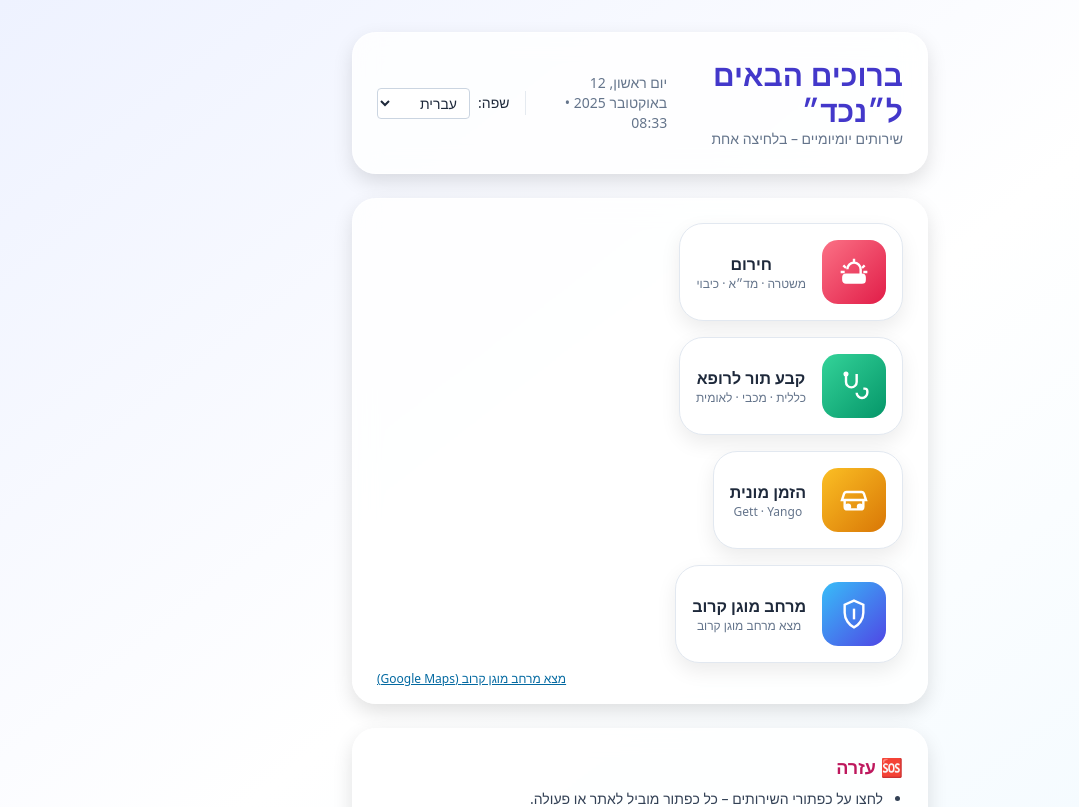
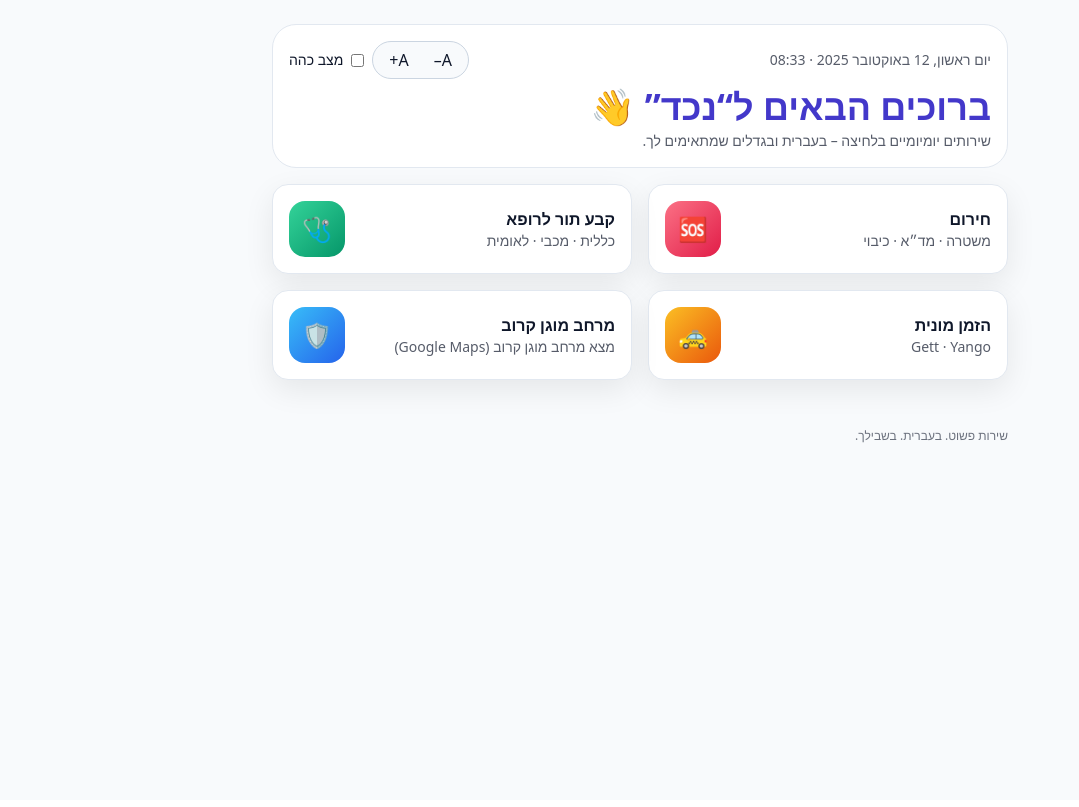
Before and after one commit to cutimuffin/Neched, a React (Create React App) app: page / in a window 1280 px wide. Shown: the top 807 px of the page, without its empty margins (0-1079 px from the left). Built offline with nearby package versions, Linux system fonts and the light colour scheme.

Commit message:
Update Home.js

```diff
--- a/src/Home.js
+++ b/src/Home.js
@@ -1,189 +1,226 @@
 import React, { useEffect, useState } from "react";
-import { useTranslation } from "react-i18next";
-
-const IconSiren = () => (
-  <svg viewBox="0 0 24 24" className="w-8 h-8" fill="none" stroke="currentColor" strokeWidth="1.8">
-    <path d="M7 10a5 5 0 1 1 10 0v4" />
-    <rect x="4" y="14" width="16" height="6" rx="2" className="fill-current" />
-    <path d="M12 2v3M4 7l2 2M20 7l-2 2M2 12h3M22 12h-3" />
-  </svg>
-);
-const IconStetho = () => (
-  <svg viewBox="0 0 24 24" className="w-8 h-8" fill="none" stroke="currentColor" strokeWidth="1.8">
-    <path d="M6 3v6a4 4 0 1 0 8 0V3" />
-    <path d="M14 17a4 4 0 0 0 8 0v-1a2 2 0 0 0-2-2h-1" />
-    <circle cx="6" cy="3" r="1" className="fill-current" />
-  </svg>
-);
-const IconTaxi = () => (
-  <svg viewBox="0 0 24 24" className="w-8 h-8" fill="none" stroke="currentColor" strokeWidth="1.8">
-    <path d="M3 12h18l-1.5-4.5A2 2 0 0 0 17.6 6H6.4a2 2 0 0 0-1.9 1.5L3 12Z" />
-    <path d="M5 12v5a2 2 0 0 0 2 2h10a2 2 0 0 0 2-2v-5" />
-    <circle cx="7.5" cy="17" r="1.5" className="fill-current" />
-    <circle cx="16.5" cy="17" r="1.5" className="fill-current" />
-  </svg>
-);
-const IconShield = () => (
-  <svg viewBox="0 0 24 24" className="w-8 h-8" fill="none" stroke="currentColor" strokeWidth="1.8">
-    <path d="M12 2l7 3v6c0 5-3.5 9.5-7 11-3.5-1.5-7-6-7-11V5l7-3z" />
-    <path d="M12 8v8" />
-  </svg>
-);
 
 export default function Home() {
-  const { t, i18n } = useTranslation();
-  const [lang, setLang] = useState(i18n.language || "he");
+  // תפריטים
+  const [showEmergency, setShowEmergency] = useState(false);
+  const [showKupot, setShowKupot] = useState(false);
+  const [showTaxi, setShowTaxi] = useState(false);
 
-  const [openMenu, setOpenMenu] = useState(null);
-  const [showSettings, setShowSettings] = useState(false);
+  // מצב כהה + סקייל טקסט
   const [darkMode, setDarkMode] = useState(false);
-  const [largeText, setLargeText] = useState(false);
+  const [fontScale, setFontScale] = useState(0); // 0=רגיל, 1=גדול, 2=ענק
+
+  // שעה/תאריך
   const [clock, setClock] = useState("");
 
+  // טעינת העדפות
   useEffect(() => {
-    const savedPrefs = JSON.parse(localStorage.getItem("prefs") || "{}");
-    if (typeof savedPrefs.darkMode === "boolean") setDarkMode(savedPrefs.darkMode);
-    if (typeof savedPrefs.largeText === "boolean") setLargeText(savedPrefs.largeText);
+    const saved = JSON.parse(localStorage.getItem("prefs") || "{}");
+    if (typeof saved.darkMode === "boolean") setDarkMode(saved.darkMode);
 
-    const savedLang = localStorage.getItem("lang");
-    if (savedLang) {
-      setLang(savedLang);
-      i18n.changeLanguage(savedLang);
-    }
+    const savedScale = Number(localStorage.getItem("fontScale"));
+    if (!Number.isNaN(savedScale)) setFontScale(Math.min(2, Math.max(0, savedScale)));
 
-    const updateClock = () => {
+    const tick = () => {
       const now = new Date();
-      const time = now.toLocaleTimeString(lang === "he" ? "he-IL" : "en-GB", { hour: "2-digit", minute: "2-digit" });
-      const date = now.toLocaleDateString(lang === "he" ? "he-IL" : "en-GB", { weekday: "long", year: "numeric", month: "long", day: "numeric" });
-      setClock(`${date} • ${time}`);
+      const time = now.toLocaleTimeString("he-IL", { hour: "2-digit", minute: "2-digit" });
+      const date = now.toLocaleDateString("he-IL", {
+        weekday: "long",
+        year: "numeric",
+        month: "long",
+        day: "numeric",
+      });
+      setClock(`${date} · ${time}`);
     };
-    updateClock();
-    const interval = setInterval(updateClock, 60000);
-    return () => clearInterval(interval);
-  }, [i18n, lang]);
+    tick();
+    const id = setInterval(tick, 60_000);
+    return () => clearInterval(id);
+  }, []);
 
-  useEffect(() => {
-    const rtl = lang === "he";
-    document.documentElement.setAttribute("dir", rtl ? "rtl" : "ltr");
-    document.documentElement.setAttribute("lang", lang);
-  }, [lang]);
-
-  const saveSettings = () => {
-    localStorage.setItem("prefs", JSON.stringify({ darkMode, largeText }));
-    setShowSettings(false);
+  // שמירת העדפות
+  const persistPrefs = (next = {}) => {
+    const current = JSON.parse(localStorage.getItem("prefs") || "{}");
+    localStorage.setItem("prefs", JSON.stringify({ ...current, ...next }));
   };
 
+  const changeScale = (delta) => {
+    setFontScale((prev) => {
+      const next = Math.min(2, Math.max(0, prev + delta));
+      localStorage.setItem("fontScale", String(next));
+      return next;
+    });
+  };
+
+  // מחלקות נושא/טקסט
+  const theme = darkMode ? "bg-slate-950 text-slate-100" : "bg-slate-50 text-slate-900";
+  const scaleClass = ["text-base", "text-lg", "text-xl"][fontScale];
+
+  // קופות + מוניות
   const kupot = [
     { name: "כללית", url: "https://e-services.clalit.co.il/onlinewebquick/%D7%96%D7%9E%D7%9F_%D7%AA%D7%95%D7%A8" },
     { name: "מכבי", url: "https://www.maccabi4u.co.il/14-he/Maccabi.aspx" },
-    { name: "לאומית", url: "https://home.leumit.co.il/" }
+    { name: "לאומית", url: "https://home.leumit.co.il/" },
+  ];
+  const taxiApps = [
+    { name: "Gett", url: "https://gett.com/il/" },
+    { name: "Yango", url: "https://yango.com/he_il/" },
   ];
 
-  const taxiApps = [
-    { name: "Gett", url: "https://gett.com/il/" },
-    { name: "Yango", url: "https://yango.com/he_il/" }
-  ];
+  // קומפוננטת אריח
+  const Card = ({ children }) => (
+    <div
+      className={`relative select-none rounded-2xl shadow-[0_10px_30px_rgba(0,0,0,0.08)] border ${
+        darkMode ? "bg-slate-900/70 border-white/10" : "bg-white border-slate-200"
+      } p-4 flex items-center justify-between`}
+    >
+      {children}
+    </div>
+  );
 
-  const main = `min-h-screen flex flex-col items-center px-4 py-8 gap-6 text-right ${
-    darkMode ? "bg-gradient-to-br from-slate-900 via-slate-950 to-black text-white" : "bg-gradient-to-br from-indigo-50 via-white to-sky-50 text-slate-800"
-  } ${largeText ? "text-xl" : "text-base"}`;
+  const iosIcon = (gradFrom, gradTo, emoji) => (
+    <div
+      className={`grid place-items-center w-14 h-14 rounded-2xl text-white bg-gradient-to-br ${gradFrom} ${gradTo}`}
+      aria-hidden="true"
+    >
+      <span className="text-2xl">{emoji}</span>
+    </div>
+  );
 
-  const card = `${darkMode ? "bg-white/10" : "bg-white/80"} backdrop-blur-md w-full max-w-xl rounded-[24px] shadow-[0_8px_20px_rgba(0,0,0,0.12)] p-6 border ${
-    darkMode ? "border-white/10" : "border-white/60"
+  const menuBox = `absolute top-full right-0 mt-2 w-full rounded-xl border shadow-lg z-50 ${
+    darkMode ? "bg-slate-800/95 border-white/10 text-slate-100" : "bg-white border-slate-200 text-slate-800"
   }`;
 
-  const iosTileBase = `${darkMode ? "bg-white/10" : "bg-white"} flex items-center gap-4 rounded-[24px] p-4 shadow-[0_8px_20px_rgba(0,0,0,0.08)] border ${
-    darkMode ? "border-white/10" : "border-slate-200"
-  }`;
+  return (
+    <div className={`min-h-screen ${theme} ${scaleClass} antialiased`}>
+      {/* כותרת עליונה */}
+      <header
+        className={`mx-auto max-w-3xl px-4 pt-6 pb-4`}
+      >
+        <div
+          className={`rounded-3xl p-4 border ${
+            darkMode ? "bg-slate-900/70 border-white/10" : "bg-white border-slate-200"
+          }`}
+        >
+          <div className="flex items-center justify-between gap-3">
+            <div className="text-sm opacity-70">{clock}</div>
 
-  const iosIconWrap = (from, to) => `w-16 h-16 rounded-2xl text-white grid place-items-center bg-gradient-to-br ${from} ${to}`;
-  const menuDown = `absolute top-full right-0 mt-2 rounded-xl shadow-lg border w-full z-50 ${darkMode ? "bg-slate-800/95 border-white/10" : "bg-white border-slate-200"}`;
-  const menuUp   = `absolute bottom-full right-0 mb-2 rounded-xl shadow-lg border w-full z-50 ${darkMode ? "bg-slate-800/95 border-white/10" : "bg-white border-slate-200"}`;
+            <div className="flex items-center gap-2">
+              {/* A-/A+ */}
+              <div
+                className={`flex items-center gap-1 rounded-full px-2 py-1 border ${
+                  darkMode ? "border-white/15 bg-white/5" : "border-slate-300 bg-slate-50"
+                }`}
+                aria-label="בקרת גודל טקסט"
+              >
+                <button
+                  onClick={() => changeScale(-1)}
+                  className="px-2 py-0.5 rounded-md"
+                  aria-label="הקטנת טקסט"
+                  disabled={fontScale === 0}
+                  title="A–"
+                >
+                  A–
+                </button>
+                <div className="w-px h-4 bg-current/20" />
+                <button
+                  onClick={() => changeScale(1)}
+                  className="px-2 py-0.5 rounded-md"
+                  aria-label="הגדלת טקסט"
+                  disabled={fontScale === 2}
+                  title="A+"
+                >
+                  A+
+                </button>
+              </div>
 
-  const openEasyShelters = () => {
-    let url = "https://easy.co.il/list/Public-Safety-Shelters";
-    if (lang === "en") url = "https://easy.co.il/en/list/Public-Safety-Shelters";
-    window.open(url, "_blank", "noopener,noreferrer");
-  };
-
-  const findShelterViaMaps = () => {
-    if (!navigator.geolocation) { alert(t("locationError")); return; }
-    navigator.geolocation.getCurrentPosition(
-      (pos) => {
-        const { latitude, longitude } = pos.coords;
-        const query = encodeURIComponent("מרחב מוגן");
-        const url = `https://www.google.com/maps/search/${query}/@${latitude},${longitude},16z`;
-        window.open(url, "_blank", "noopener,noreferrer");
-      },
-      (err) => {
-        if (err.code === 1) alert(t("locationDenied"));
-        else alert(t("locationError"));
-      },
-      { enableHighAccuracy: true, timeout: 10000, maximumAge: 0 }
-    );
-  };
-
-  return (
-    <div className={main}>
-      <div className={`${card} flex items-center justify-between gap-3`}>
-        <div>
-          <h1 className={`text-2xl md:text-3xl font-bold ${darkMode ? "text-indigo-300" : "text-indigo-700"}`}>{t("appTitle")}</h1>
-          <p className={`${darkMode ? "text-slate-400" : "text-slate-500"} text-sm`}>{t("appSubtitle")}</p>
-        </div>
-        <div className="flex items-center gap-3">
-          <span className={`${darkMode ? "text-slate-400" : "text-slate-500"} text-sm`}>{clock}</span>
-          <div className="h-6 w-px bg-slate-300/50 mx-1" />
-          <label className="flex items-center gap-2 text-sm">
-            <span>{t("langLabel")}:</span>
-            <select
-              value={lang}
-              onChange={(e) => {
-                const v = e.target.value;
-                setLang(v);
-                i18n.changeLanguage(v);
-                localStorage.setItem("lang", v);
+              {/* מצב כהה */}
+              <label className="flex items-center gap-2 cursor-pointer select-none text-sm">
+                <input
+                  type="checkbox"
+                  checked={darkMode}
+                  onChange={() => {
+                    setDarkMode((v) => {
+                      persistPrefs({ darkMode: !v });
+                      return !v;
+                    });
                   }}
-              className={`border rounded px-2 py-1 ${darkMode ? "bg-white/10 border-white/20" : "bg-white border-slate-300"}`}
-            >
-              <option value="he">עברית</option>
-              <option value="en">English</option>
-              <option value="ru">Русский</option>
-              <option value="am">Amharic</option>
-            </select>
+                />
+                מצב כהה
               </label>
             </div>
           </div>
 
-      <div className={`${card} grid sm:grid-cols-1 gap-4 pb-3 md:pb-4`}>
-        <div data-menu-root className={`relative ${openMenu === "emergency" ? "z-20" : ""}`}>
-          <button onClick={(e) => { e.stopPropagation(); setOpenMenu(openMenu === "emergency" ? null : "emergency"); }} className={iosTileBase}>
-            <div className={iosIconWrap("from-rose-400", "to-rose-600")}><IconSiren /></div>
-            <div className="flex-1">
-              <div className="font-semibold">{t("emergency")}</div>
-              <div className={`${darkMode ? "text-slate-400" : "text-slate-500"} text-xs`}>{t("emergency_hint")}</div>
+          <h1 className="text-3xl md:text-4xl font-extrabold mt-2 text-indigo-700 dark:text-indigo-300">
+            ברוכים הבאים ל“נכד” 👋
+          </h1>
+          <p className="mt-1 opacity-70 text-sm">שירותים יומיומיים בלחיצה – בעברית ובגדלים שמתאימים לך.</p>
         </div>
+      </header>
+
+      {/* אריחים – 2×2 במסכים רחבים, 1×4 במובייל */}
+      <main className="mx-auto max-w-3xl px-4 pb-12">
+        <section className="grid grid-cols-1 sm:grid-cols-2 gap-4">
+          {/* חירום */}
+          <div className="relative">
+            <Card>
+              <div>
+                <div className="font-bold">חירום</div>
+                <div className="text-sm opacity-70">משטרה · מד״א · כיבוי</div>
+              </div>
+              <button
+                onClick={() => {
+                  setShowEmergency((v) => !v);
+                  setShowKupot(false);
+                  setShowTaxi(false);
+                }}
+                className="focus:outline-none"
+                aria-expanded={showEmergency}
+                aria-haspopup="menu"
+              >
+                {iosIcon("from-rose-400", "to-rose-600", "🆘")}
               </button>
-          {openMenu === "emergency" && (
-            <div className={menuDown}>
-              <a href="tel:100" className={`block px-4 py-3 ${darkMode ? "hover:bg-white/5" : "hover:bg-slate-50"}`}>🚔 {t("police")}</a>
-              <a href="tel:101" className={`block px-4 py-3 ${darkMode ? "hover:bg-white/5" : "hover:bg-slate-50"}`}>🚑 {t("mada")}</a>
-              <a href="tel:102" className={`block px-4 py-3 ${darkMode ? "hover:bg-white/5" : "hover:bg-slate-50"}`}>🔥 {t("fire")}</a>
+            </Card>
+
+            {showEmergency && (
+              <div className={menuBox} role="menu">
+                <a className="block px-4 py-2 hover:bg-black/5" href="tel:100">🚔 משטרה — 100</a>
+                <a className="block px-4 py-2 hover:bg-black/5" href="tel:101">🚑 מד״א — 101</a>
+                <a className="block px-4 py-2 hover:bg-black/5" href="tel:102">🔥 כיבוי אש — 102</a>
               </div>
             )}
           </div>
 
-        <div data-menu-root className={`relative ${openMenu === "kupot" ? "z-20" : ""}`}>
-          <button onClick={(e) => { e.stopPropagation(); setOpenMenu(openMenu === "kupot" ? null : "kupot"); }} className={iosTileBase}>
-            <div className={iosIconWrap("from-emerald-400", "to-emerald-600")}><IconStetho /></div>
-            <div className="flex-1">
-              <div className="font-semibold">{t("doctor")}</div>
-              <div className={`${darkMode ? "text-slate-400" : "text-slate-500"} text-xs`}>{t("doctor_hint")}</div>
+          {/* קבע תור לרופא */}
+          <div className="relative">
+            <Card>
+              <div>
+                <div className="font-bold">קבע תור לרופא</div>
+                <div className="text-sm opacity-70">כללית · מכבי · לאומית</div>
               </div>
+              <button
+                onClick={() => {
+                  setShowKupot((v) => !v);
+                  setShowEmergency(false);
+                  setShowTaxi(false);
+                }}
+                className="focus:outline-none"
+                aria-expanded={showKupot}
+                aria-haspopup="menu"
+              >
+                {iosIcon("from-emerald-400", "to-emerald-600", "🩺")}
               </button>
-          {openMenu === "kupot" && (
-            <div className={menuDown}>
+            </Card>
+
+            {showKupot && (
+              <div className={menuBox} role="menu">
                 {kupot.map((k, i) => (
-                <a key={i} href={k.url} target="_blank" rel="noreferrer" className={`block px-4 py-3 ${darkMode ? "hover:bg-white/5" : "hover:bg-slate-50"}`}>
+                  <a
+                    key={i}
+                    className="block px-4 py-2 hover:bg-black/5"
+                    href={k.url}
+                    target="_blank"
+                    rel="noreferrer noopener"
+                  >
                     🏥 {k.name}
                   </a>
                 ))}
@@ -191,73 +228,65 @@
             )}
           </div>
 
-        <div data-menu-root className={`relative ${openMenu === "taxi" ? "z-20" : ""}`}>
-          <button onClick={(e) => { e.stopPropagation(); setOpenMenu(openMenu === "taxi" ? null : "taxi"); }} className={iosTileBase}>
-            <div className={iosIconWrap("from-amber-400", "to-amber-600")}><IconTaxi /></div>
-            <div className="flex-1">
-              <div className="font-semibold">{t("taxi")}</div>
-              <div className={`${darkMode ? "text-slate-400" : "text-slate-500"} text-xs`}>{t("taxi_hint")}</div>
+          {/* הזמן מונית */}
+          <div className="relative">
+            <Card>
+              <div>
+                <div className="font-bold">הזמן מונית</div>
+                <div className="text-sm opacity-70">Gett · Yango</div>
               </div>
+              <button
+                onClick={() => {
+                  setShowTaxi((v) => !v);
+                  setShowEmergency(false);
+                  setShowKupot(false);
+                }}
+                className="focus:outline-none"
+                aria-expanded={showTaxi}
+                aria-haspopup="menu"
+              >
+                {iosIcon("from-amber-400", "to-orange-600", "🚕")}
               </button>
-          {openMenu === "taxi" && (
-            <div className={menuUp}>
-              {taxiApps.map((a, i) => (
-                <a key={i} href={a.url} target="_blank" rel="noreferrer" className={`block px-4 py-3 ${darkMode ? "hover:bg-white/5" : "hover:bg-slate-50"}`}>
-                  🚕 {a.name}
+            </Card>
+
+            {showTaxi && (
+              <div className={menuBox} role="menu">
+                {taxiApps.map((t, i) => (
+                  <a
+                    key={i}
+                    className="block px-4 py-2 hover:bg-black/5"
+                    href={t.url}
+                    target="_blank"
+                    rel="noreferrer noopener"
+                  >
+                    🚖 {t.name}
                   </a>
                 ))}
               </div>
             )}
           </div>
 
-        <div className="relative">
-          <button onClick={openEasyShelters} className={iosTileBase}>
-            <div className={iosIconWrap("from-sky-400", "to-indigo-600")}><IconShield /></div>
-            <div className="flex-1">
-              <div className="font-semibold">{t("shelterTile")}</div>
-              <div className={`${darkMode ? "text-slate-400" : "text-slate-500"} text-xs`}>{t("shelterBtn")}</div>
+          {/* מרחב מוגן קרוב */}
+          <a
+            className="block"
+            href="https://www.google.com/maps/search/?api=1&query=%D7%9E%D7%A8%D7%97%D7%91+%D7%9E%D7%95%D7%92%D7%9F+%D7%A7%D7%A8%D7%95%D7%91"
+            target="_blank"
+            rel="noreferrer noopener"
+          >
+            <Card>
+              <div>
+                <div className="font-bold">מרחב מוגן קרוב</div>
+                <div className="text-sm opacity-70">מצא מרחב מוגן קרוב (Google Maps)</div>
               </div>
-          </button>
-          <div className="flex justify-end mt-2">
-            <button onClick={findShelterViaMaps} className={`text-xs underline ${darkMode ? "text-sky-300" : "text-sky-700"}`}>
-              {t("shelterBtn")} (Google Maps)
-            </button>
-          </div>
-        </div>
-      </div>
+              {iosIcon("from-sky-400", "to-blue-600", "🛡️")}
+            </Card>
+          </a>
+        </section>
+      </main>
 
-      <div className={card}>
-        <div className={`flex items-center gap-2 ${darkMode ? "text-pink-300" : "text-pink-700"} font-semibold text-lg mb-2`}>🆘 {t("help")}</div>
-        <ul className={`list-disc pr-5 space-y-1 text-sm ${darkMode ? "text-slate-300" : "text-slate-700"}`}>
-          <li>{t("help1")}</li>
-          <li>{t("help2")}</li>
-          <li>{t("help3")}</li>
-        </ul>
-      </div>
-
-      <button onClick={() => setShowSettings(true)} className={`underline ${darkMode ? "text-indigo-300" : "text-indigo-700"} text-sm`}>⚙️ {t("settings")}</button>
-
-      {showSettings && (
-        <div className="fixed inset-0 bg-black/50 grid place-items-center p-4 z-50">
-          <div className={`${darkMode ? "bg-slate-900 text-white border border-white/10" : "bg-white"} rounded-[24px] shadow-[0_8px_20px_rgba(0,0,0,0.12)] w-full max-w-md p-6 space-y-4 text-right`}>
-            <h2 className="text-xl font-bold">⚙️ {t("settings")}</h2>
-            <label className="flex items-center gap-2">
-              <input type="checkbox" checked={darkMode} onChange={() => setDarkMode(!darkMode)} />
-              <span>{t("dark")}</span>
-            </label>
-            <label className="flex items-center gap-2">
-              <input type="checkbox" checked={largeText} onChange={() => setLargeText(!largeText)} />
-              <span>{t("large")}</span>
-            </label>
-            <div className="flex justify-end gap-2 pt-2">
-              <button onClick={() => setShowSettings(false)} className={`${darkMode ? "bg-white/10" : "bg-slate-200"} px-4 py-2 rounded-md`}>{t("cancel")}</button>
-              <button onClick={() => { localStorage.setItem("prefs", JSON.stringify({darkMode, largeText})); setShowSettings(false); }} className="px-4 py-2 rounded-md bg-indigo-600 text-white">{t("save")}</button>
-            </div>
-          </div>
-        </div>
-      )}
-
-      <p className={`${darkMode ? "text-slate-500" : "text-slate-400"} text-xs`}>{t("footer")}</p>
+      <footer className="mx-auto max-w-3xl px-4 pb-10 opacity-60 text-xs">
+        שירות פשוט. בעברית. בשבילך.
+      </footer>
     </div>
   );
 }
```
Lines whose indentation alone changed are shown as unchanged.
